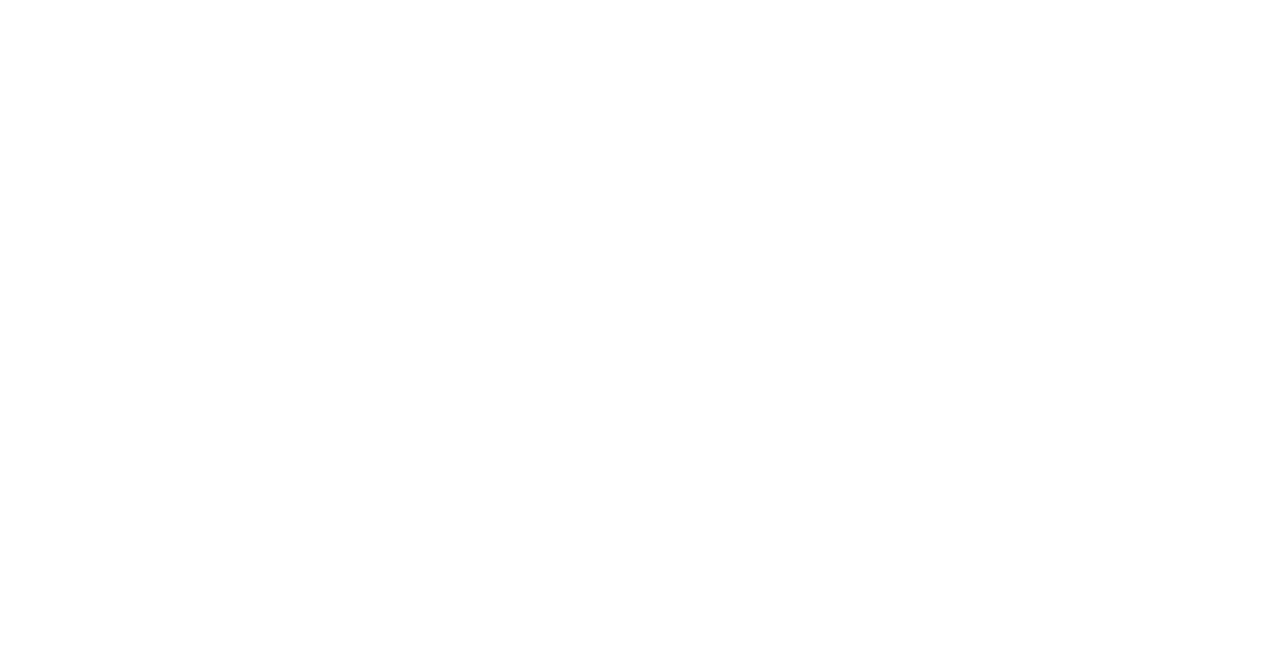
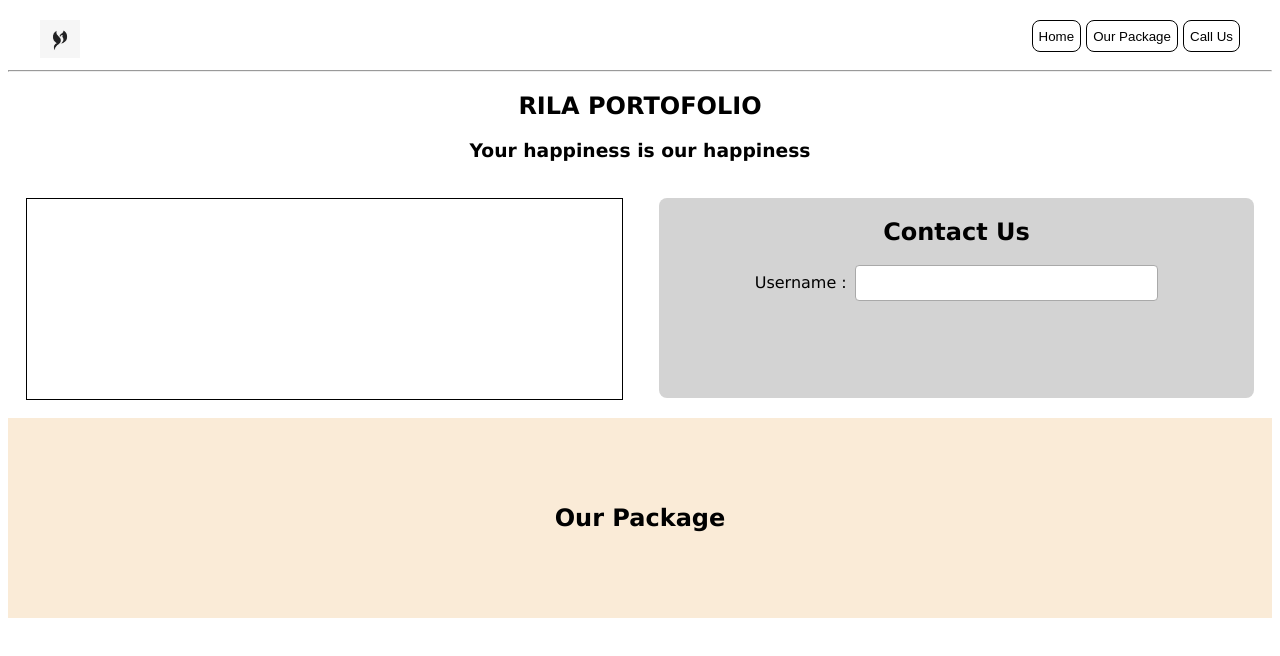
Before and after one commit to revou-fundamental-course/29-apr-24-rilanajjakha, a plain HTML site: page index.html in a window 1280 px wide. Drawn offline with Linux system fonts and the light colour scheme.

Commit message:
initial configuration

```diff
--- a/css/style.css
+++ b/css/style.css
@@ -1 +1,65 @@
-/* ini css */
+body {
+    font-family: Verdana, Geneva, Tahoma, sans-serif;
+}
+.nav-container {
+    display: flex;
+    justify-content: space-between;
+    padding-left: 32px;
+    padding-right: 32px;
+    padding-top: 12px;
+    scroll-padding-bottom: 12px;
+}
+.nav-container > nav > button {
+    height: 32px;
+    border: 1px solid black;
+    background-color: white;
+    border-radius: 8px;
+}
+img {
+    width: 40px;
+    height: auto;
+    background-repeat: no-repeat;
+}
+.content-container > header {
+    text-align: center;
+}
+.core-content {
+    display: flex;
+}
+.core-item {
+    height: 200px;
+    width: 100%;
+    border: 1px solid;
+    margin: 18px;
+}
+.core-item > header > h2 {
+    text-align: center;
+}
+.core-item.item-right {
+    background-color: lightgrey;
+    border: 0;
+    border-radius: 8px;
+}
+.item-form {
+    text-align: center;
+}
+
+.item-form > input {
+    height: 32px;
+    width: 50%;
+    margin-left: 8px;
+    border: 1px solid darkgrey;
+    border-radius: 4px;
+}
+
+.tulisan {
+    background-color: antiquewhite;
+    height: 200px;
+    align-content: center;
+    text-align: center;
+}
+
+.tulisan > h1 {
+    font-size: 24px;
+    font-weight: bold;
+}
--- a/index.html
+++ b/index.html
@@ -3,9 +3,52 @@
 <head>
     <meta charset="UTF-8">
     <meta name="viewport" content="width=device-width, initial-scale=1.0">
-    <title>Document</title>
+    <title>Rila Portofolio</title>
+    <link rel="stylesheet" href="css/style.css">
 </head>
 <body>
+    <header class="nav-container">
+        <div class="logo">
+            <img src="assets/logo.jpg" alt="logo">
+        </div>
+
+        <nav>
+            <button type="button" id="home-btn">Home</button>
+            <button>Our Package</button>
+            <button>Call Us</button>
+        </nav>
+    </header>
+    <hr />
+
+    <article class="content-container">
+        <header>
+            <h1>RILA PORTOFOLIO</h1>
+            <h3>Your happiness is our happiness</h3>
+        </header>
+
+        <section class="core-content">
+            <div class="core-item item-left">
+                <img src="" alt="">
+            </div>
+            <div class="core-item item-right">
+                <header>
+                    <h2>Contact Us</h2>
+                </header>
+
+                <section class="item-form">
+                    <label>Username :</label><input type="text">
+                </section>
+            </div>
+        </section>
+
+        <section class="tulisan">
+            <h1>Our Package</h1>
+        </section>
+    </article>
+
+    <script src="js/script.js">
+
+    </script>
 
 </body>
 </html>
--- a/js/script.js
+++ b/js/script.js
@@ -1 +1,7 @@
 // ini js
+
+function validation() {
+    console.log('Good');
+}
+
+document.getElementById('home-btn').addEventListener('click', () => validation())
```
Also changed, not shown: assets/logo.jpg (added).
